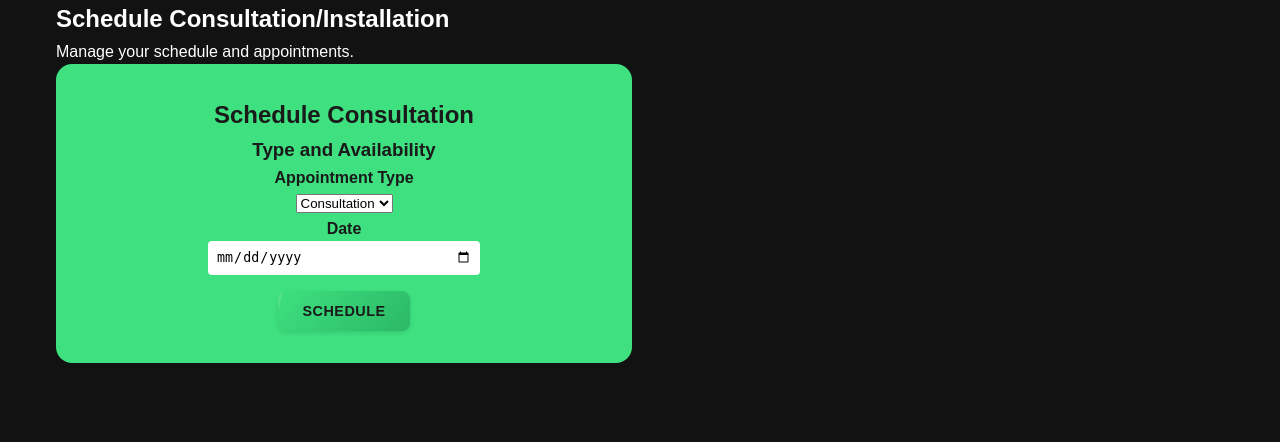
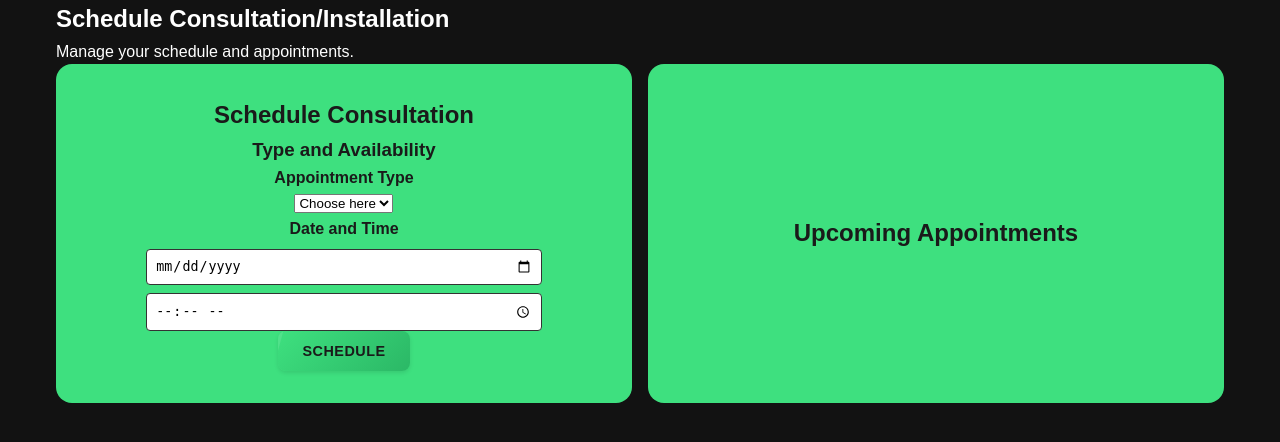
Before and after one commit to stranzero/rolsatechnologies, a PHP site: page /pages/schedule.php in a window 1280 px wide. Shown: the part 83-525 px from the top of the page. Run offline with PHP 8.4, Linux system fonts and the light colour scheme.

Commit message:
w changes

```diff
--- a/assets/css/styles.css
+++ b/assets/css/styles.css
@@ -166,21 +166,18 @@ img {
 }
 
 .btn-secondary {
-    background: linear-gradient(135deg, #333, #222);
+    background: linear-gradient(135deg, var(--secondary-color), #222);
     color: var(--text-light);
     border: 1px solid var(--primary-color);
+    transition: background-color var(--transition-speed), color var(--transition-speed);
 }
 
-.btn-secondary:hover {
-    background: linear-gradient(135deg, #222, #333);
-    transform: translateY(-2px);
-    box-shadow: var(--shadow-md);
+[data-theme="light"] .btn-secondary {
+    background: linear-gradient(135deg, #E0E0E0, #F5F5F5);
+    color: #1A1A1A;
+    border: 1px solid var(--primary-dark);
 }
 
-.btn-secondary:active {
-    transform: translateY(0);
-    box-shadow: var(--shadow-sm);
-}
 
 /* ===== HEADER ===== */
 .site-header {
@@ -266,9 +263,10 @@ img {
 .grid-item input {
     width: 100%;
     padding: var(--spacing-sm);
-    margin-bottom: var(--spacing-md);
-    border: none;
+    margin-top: var(--spacing-sm);
+    border: 1px solid var(--border-color);
     border-radius: var(--border-radius-sm);
+    background-color: var(--background-light);
 }
 
 .grid-item.span {
@@ -374,8 +372,6 @@ img {
 }
 
 
-
-
 /* ===== MISCELLANEOUS ===== */
 
 @media (max-width: 768px) {
--- a/assets/js/main.js
+++ b/assets/js/main.js
@@ -0,0 +1,203 @@
+document.addEventListener('DOMContentLoaded', function() {
+    console.log('DOM loaded with JavaScript');
+    energyUsageTracker();
+    carbonFootprintCalculator();
+    scheduleForm();
+});
+
+// Energy Usage Tracker
+function energyUsageTracker() {
+    if (document.getElementById('energy-usage-chart') === null) {
+        return;
+    }
+    // Grab energy usage data from local storage
+    let energyUsageData = localStorage.getItem('energyUsageData');
+
+    // energyUsageData is currently looks like this
+    // energyUsageData = [
+    //     {
+    //         date: '2021-09-01',
+    //         energyUsage: 65
+    //     },
+    //     {
+    //         date: '2021-09-02',
+    //         energyUsage: 59
+    //     },
+    //     ...
+    // ]
+
+
+    // we create two arrays so that we can pass extract the data from energyUsageData
+    let energyUsageDates = [];
+    let energyUsageValues = [];
+
+    // If energyUsageData is not empty, then search for the data
+    if (energyUsageData) {
+        energyUsageData = JSON.parse(energyUsageData);
+        energyUsageData.forEach(function(data) {
+            energyUsageDates.push(data.date);
+            energyUsageValues.push(data.energyUsage);
+        });
+    }
+
+    let chartColors = {
+        textColor: '#fff',
+        gridColor: 'rgba(255, 255, 255, 0.2)',
+        borderColor: '#FFFFFF',
+        backgroundColor: 'rgba(255, 255, 255, 0.1)',
+        lineColor: '#FFFFFF'
+    };
+
+    // Create the chart
+    const energyUsageChart = new Chart("energy-usage-chart", {
+        type: 'line',
+        data: {
+            labels: energyUsageDates,
+            datasets: [{
+                label: 'Energy Usage',
+                data: energyUsageValues,
+                borderColor: chartColors.lineColor,
+                backgroundColor: chartColors.backgroundColor,
+                tension: 0.1,
+                fill: true
+            }]
+        },
+        options: {
+            responsive: true,
+            plugins: {
+                legend: {
+                    labels: {
+                        color: chartColors.textColor
+                    }
+                }
+            },
+            scales: {
+                x: {
+                    grid: {
+                        color: chartColors.gridColor
+                    },
+                    ticks: {
+                        color: chartColors.textColor
+                    }
+                },
+                y: {
+                    beginAtZero: true,
+                    grid: {
+                        color: chartColors.gridColor
+                    },
+                    ticks: {
+                        color: chartColors.textColor
+                    }
+                }
+            }
+        }
+    });
+}
+// Carbon Footprint Calculator
+function carbonFootprintCalculator() {
+    if (document.getElementById('emissions-chart') === null) {
+        return;
+    }
+    // Grab carbon footprint data from local storage
+    let carbonFootprintData = localStorage.getItem('carbonFootprintData');
+
+    // carbonFootprintData is currently looks like this
+    // carbonFootprintData = [
+    //     {
+    //         date: '2021-09-01',
+    //         emissions: 0.65
+    //     },
+    //     {
+    //         date: '2021-09-02',
+    //         emissions: 0.59
+    //     },
+    //     ...
+    // ]
+
+
+    // we create two arrays so that we can pass extract the data from carbonFootprintData
+    let carbonFootprintDates = [];
+    let carbonFootprintValues = [];
+
+    // If carbonFootprintData is not empty, then search for the data
+    if (carbonFootprintData) {
+        carbonFootprintData = JSON.parse(carbonFootprintData);
+        carbonFootprintData.forEach(function(data) {
+            carbonFootprintDates.push(data.date);
+            carbonFootprintValues.push(data.emissions);
+        });
+    }
+
+    let chartColors = {
+        textColor: '#fff', //
+        gridColor: 'rgba(255, 255, 255, 0.2)',
+        borderColor: '#FFFFFF',
+        backgroundColor: 'rgba(255, 255, 255, 0.1)',
+        lineColor: '#FFFFFF'
+    };
+
+    // Create the chart
+    const carbonFootprintChart = new Chart("emissions-chart", {
+        type: 'line',
+        data: {
+            labels: carbonFootprintDates,
+            datasets: [{
+                label: 'Carbon Footprint',
+                data: carbonFootprintValues,
+                borderColor: chartColors.lineColor,
+                backgroundColor: chartColors.backgroundColor
+            }]
+        },
+        options: {
+            responsive: true,
+            plugins: {
+                legend: {
+                    labels: {
+                        color: chartColors.textColor
+                    }
+                }
+            },
+            scales: {
+                x: {
+                    grid: {
+                        color: chartColors.gridColor
+                    },
+                    ticks: {
+                        color: chartColors.textColor
+                    }
+                },
+                y: {
+                    beginAtZero: true,
+                    grid: {
+                        color: chartColors.gridColor
+                    },
+                    ticks: {
+                        color: chartColors.textColor
+                    }
+                }
+            }
+        }
+    });
+}
+
+// Schedule Form
+function scheduleForm() {
+    if (document.getElementById('appointment-type') === null) {
+        return;
+    }
+    document.getElementById('appointment-type').addEventListener('change', function() {
+        const consultationQuestions = document.getElementById('consultation-questions');
+        const installationQuestions = document.getElementById('installation-questions');
+
+        if (this.value === 'consultation') {
+            consultationQuestions.style.display = 'block';
+            installationQuestions.style.display = 'none';
+        } else if (this.value === 'installation') {
+            consultationQuestions.style.display = 'none';
+            installationQuestions.style.display = 'block';
+        } else {
+            consultationQuestions.style.display = 'none';
+            installationQuestions.style.display = 'none';
+        }
+    });
+}
--- a/pages/greenproducts.php
+++ b/pages/greenproducts.php
@@ -8,11 +8,7 @@ include_once("../includes/header.php");
         <p>Discover our range of sustainable energy solutions that help reduce your carbon footprint and save you money.</p>
     </section>
 
-    <section class="greenproducts-section">
-        <div class="grid-container">
-            <!-- WIP: Need to add Products here -->
-        </div>
-    </section>
+
 </main>
 <?php
 include_once("../includes/footer.php"); ?>
--- a/pages/schedule.php
+++ b/pages/schedule.php
@@ -11,22 +11,50 @@ include_once("../includes/header.php");
     <section class="schedule-section">
         <div class="grid-container">
             <div class="grid-item small">
-                <form action="<?php echo $base_path; ?>src/schedule.php" method="post">
+                <form class="schedule-form" action="<?php echo $base_path; ?>src/schedule.php" method="post">
                     <h2>Schedule Consultation</h2>
                     <h3>Type and Availability</h3>
                     <h4>Appointment Type</h4>
                     <select name="appointment-type" id="appointment-type">
+                        <option value="" selected disabled hidden>Choose here</option>
                         <option value="consultation">Consultation</option>
                         <option value="installation">Installation</option>
                     </select>
-                    <h4>Date</h4>
-                    <input type="date" name="appointment-date" id="appointment-date">
-                    <!-- Add the rest using JavaScript -->
+                    <h4>Date and Time</h4>
+                    <input type="date" id="appointment-date" name="appointment-date" required>
+                    <input type="time" id="appointment-time" name="appointment-time" required>
+
+                    <!-- Consultation Questions -->
+                    <div id="consultation-questions" style="display: none;">
+                        <h4>Consultation Details</h4>
+                        <textarea name="consultation-details" placeholder="Provide details about the consultation" rows="4"></textarea>
+                    </div>
+
+                    <!-- Installation Questions -->
+                    <div id="installation-questions" style="display: none;">
+                        <h4>Installation Details</h4>
+                        <textarea name="installation-details" placeholder="Provide details about the installation" rows="4"></textarea>
+                        <h4>Address</h4>
+                        <input type="text" name="address" placeholder="Enter your address">
+                        <h4>City</h4>
+                        <input type="text" name="city" placeholder="Enter your city">
+                        <h4>Postcode</h4>
+                        <input type="text" name="postcode" placeholder="Enter your postcode">
+                    </div>
+
                     <button id="schedule-consultation" class="btn btn-primary">Schedule</button>
                 </form>
+            </div>
+            <div class="grid-item small">
+                <h2>Upcoming Appointments</h2>
+                <ul id="upcoming-appointments">
+                    <!-- Appointments will be added here -->
+                </ul>
             </div>
         </div>
     </section>
 </main>
+
 <?php
-include_once("../includes/footer.php"); ?>
+include_once("../includes/footer.php");
+?>
```
